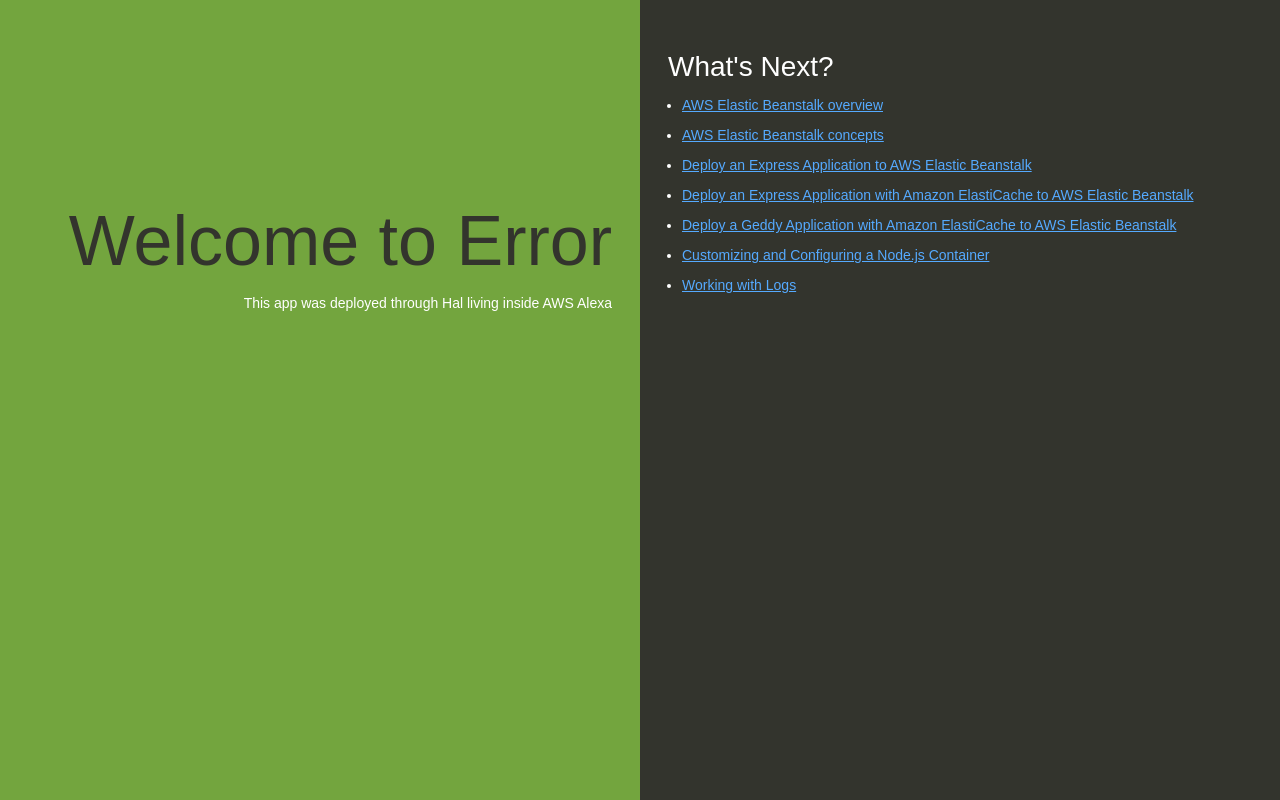
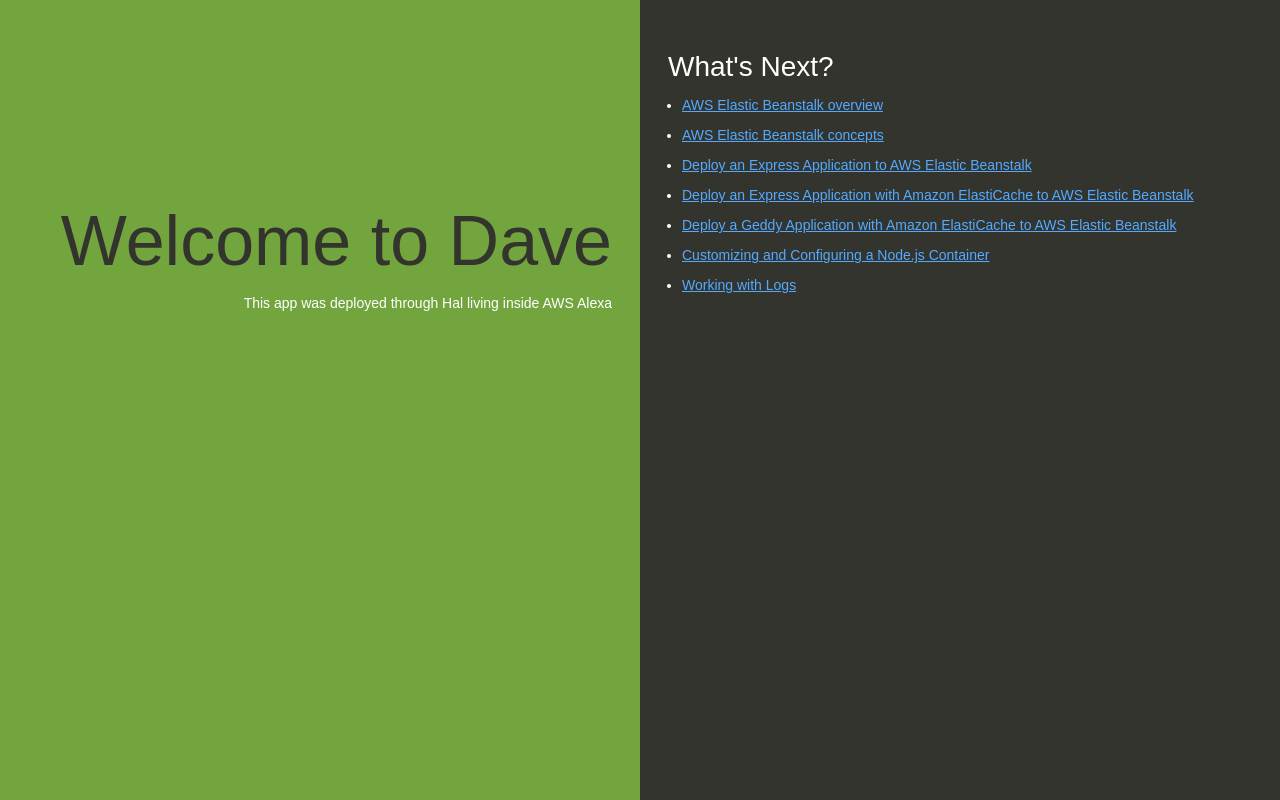
Before and after one commit to smneedham/NodeHelloWorld, a website: page index.html in a window 1280 px wide. Drawn offline with Linux system fonts and the light colour scheme.

Commit message:
Update index.html

```diff
--- a/index.html
+++ b/index.html
@@ -74,7 +74,7 @@
   </head>
   <body>
     <div class="textColumn">
-      <h1>Welcome to Error</h1>
+      <h1>Welcome to Dave</h1>
       <p>This app was deployed through Hal living inside AWS Alexa</p>
     </div>
     <div class="linksColumn">
```
